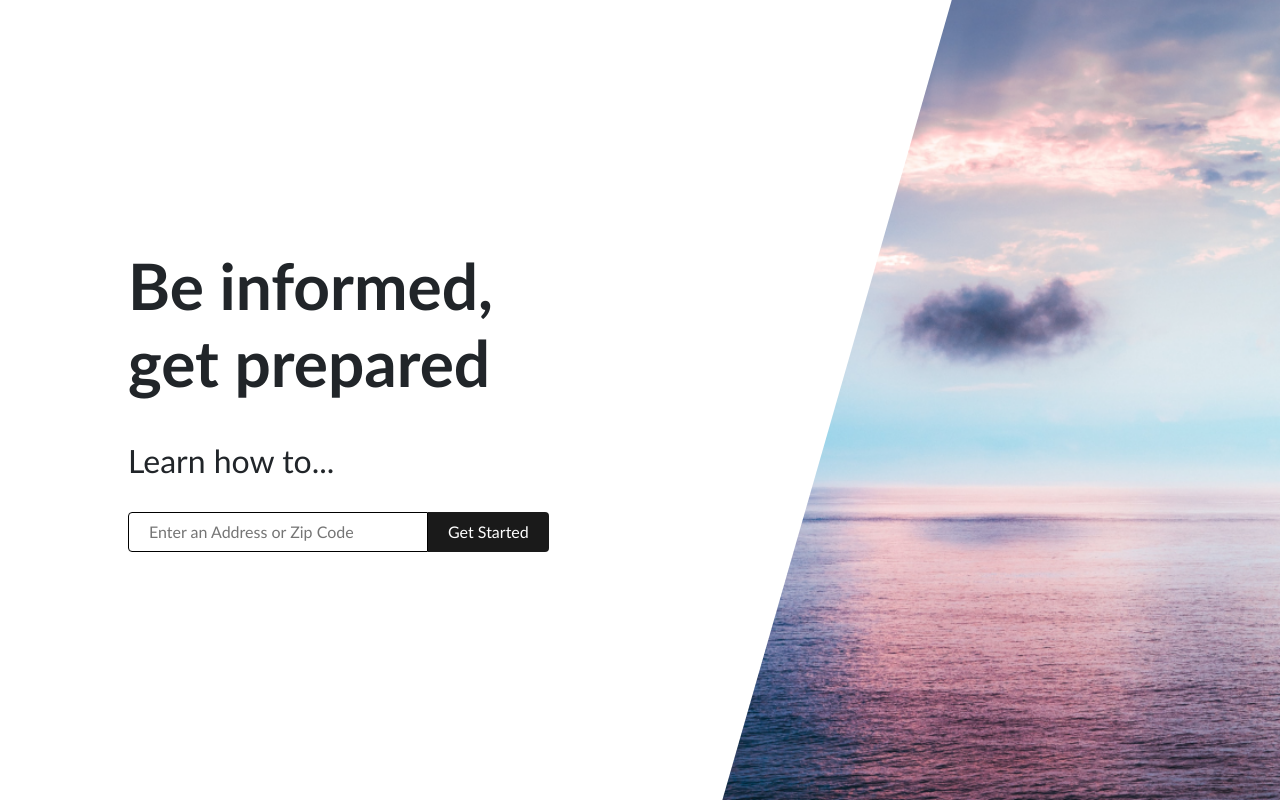
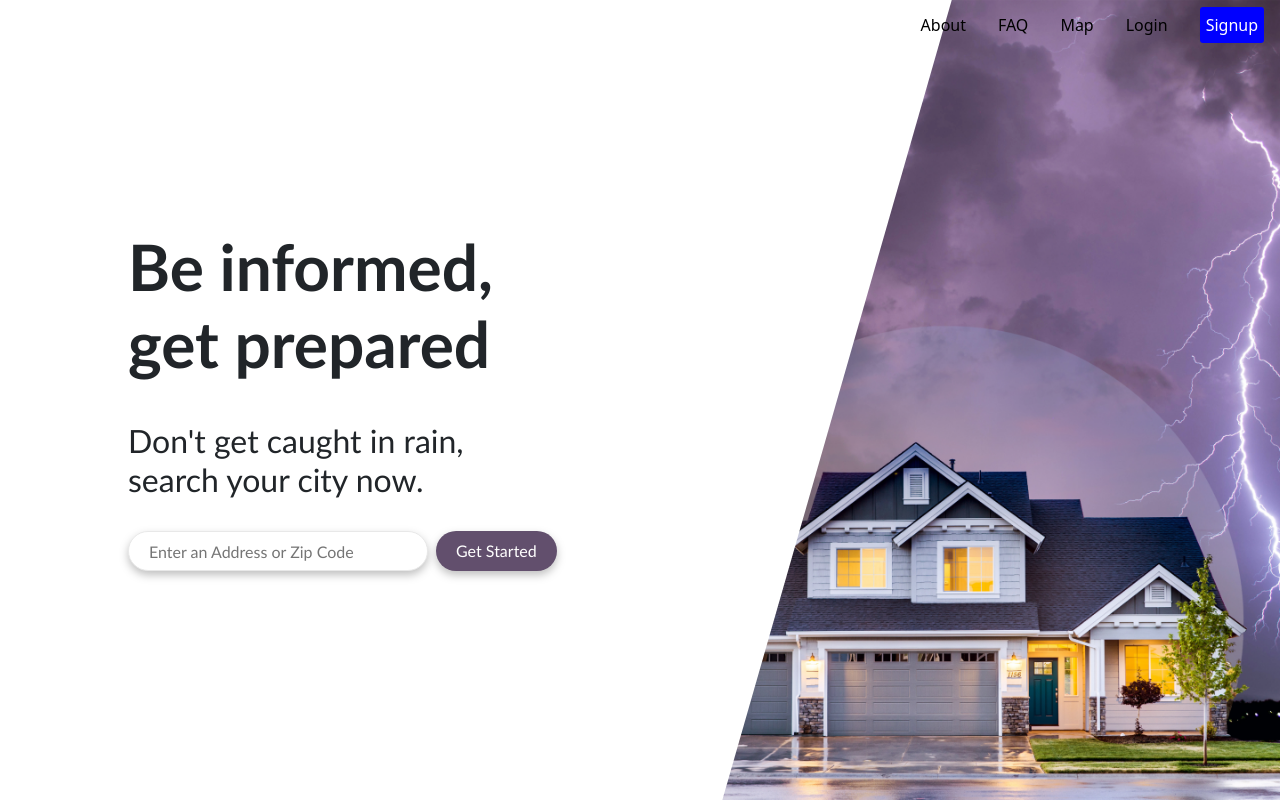
Before and after one commit to ariellekatherine92/product-club-front-end, a React (Create React App) app in the folder sea-levels/: page / in a window 1280 px wide. Built offline with nearby package versions, Linux system fonts and the light colour scheme; no server answers.

Commit message:
redid landing page

```diff
--- a/sea-levels/src/components/LandingPage.js
+++ b/sea-levels/src/components/LandingPage.js
@@ -7,7 +7,8 @@ export default function LandingPage() {
             <div className="bg-image" />
             <div className="content">
                 <h1>Be informed,<br/>get prepared</h1>
-                <h3>Learn how to...</h3>
+                <h3>Don't get caught in rain,
+                    search your city now.</h3>
 
                 <SearchForm />
             </div>
--- a/sea-levels/src/components/Navbar.js
+++ b/sea-levels/src/components/Navbar.js
@@ -1,9 +1,31 @@
 import React from 'react'
+import { Link } from 'react-router-dom'
 
 export default function Navbar() {
     return (
-        <div>
+        <nav className="page-nav">
+            <ul>
+                <li>
+                    <Link to="/about">About</Link>
+                </li>
+                <li>
+                    <Link to="/FAQ">FAQ</Link>
+                </li>
+                <li>
+                    <Link to="/Map">Map</Link>
+                </li>
+                <li>
+                    <Link to="/login">Login</Link>
+                </li>
+                <li>
+                    <Link to="/signup">
+                        <div className="signup-btn">
+                            Signup
+                        </div>
+                    </Link>
+                </li>
+            </ul>
+        </nav>
+    )
 
-        </div>
-    )
 }
--- a/sea-levels/src/styles/app.css
+++ b/sea-levels/src/styles/app.css
@@ -55,6 +55,7 @@ body {
     font-size: 32px;
     font-weight: 500;
     margin: 2rem 0;
+    width: 399px;
 }
 
 .search-form {
@@ -63,11 +64,13 @@ body {
 
 .search-form input {
     width: 300px;
+    margin-right: 8px;
     padding: 0 20px;
     height: 40px;
-    border-radius: 4px 0 0 4px;
-    border: 1px solid #000;
+    border-radius: 100px;
+    border: 1px solid #E8E8E8;
     font-size: 16px;
+    filter: drop-shadow(0px 4px 4px rgba(0, 0, 0, 0.25));
 }
 
 .search-form input:focus-visible {
@@ -77,19 +80,20 @@ body {
 }
 
 .search-form button {
-    background: #1A1A1A;
+    background: #624F6D;
     color: #fff;
     padding: 0 20px;
-    border-radius: 0 4px 4px 0;
+    border-radius: 100px;
     border: none;
     outline: none;
     height: 40px;
     font-size: 16px;
     transition: background 250ms;
+    filter: drop-shadow(0px 4px 4px rgba(0, 0, 0, 0.25));
 }
 
 .search-form button:hover {
-    background: #00008b;
+    background: #000000;
 }
 
 nav.page-nav {
@@ -107,6 +111,7 @@ nav.page-nav > ul {
     list-style-type: none;
     display: flex;
     justify-content: space-around;
+    align-items: center;
     margin: 0;
 }
 
@@ -115,9 +120,18 @@ nav.page-nav > ul > li {
 }
 
 nav.page-nav > ul > li > a {
-    color: #fff;
+    color: #000;
     text-decoration: none;
 }
+
+nav.page-nav > ul > li > a > .signup-btn {
+    color: #fff;
+    background: blue;
+    padding: 6px;
+    border-radius: 3px;
+}
+
+nav.page-nav > ul > li > .signup-btn
 
 about.our-mission {
     text-align: center;
```
Also changed, not shown: sea-levels/src/components/FAQ.js (added, +9 -0 lines), sea-levels/src/images/landing-page-bg.png.
